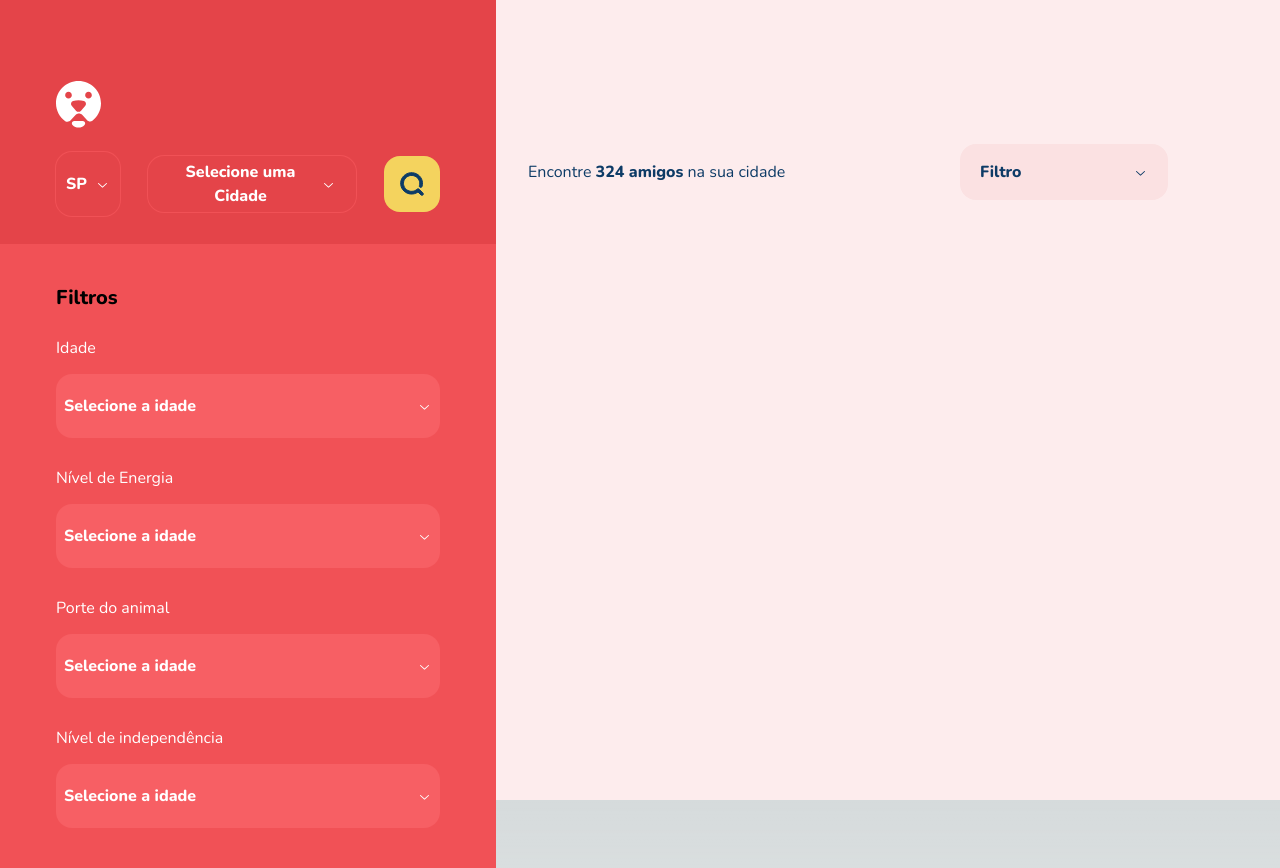
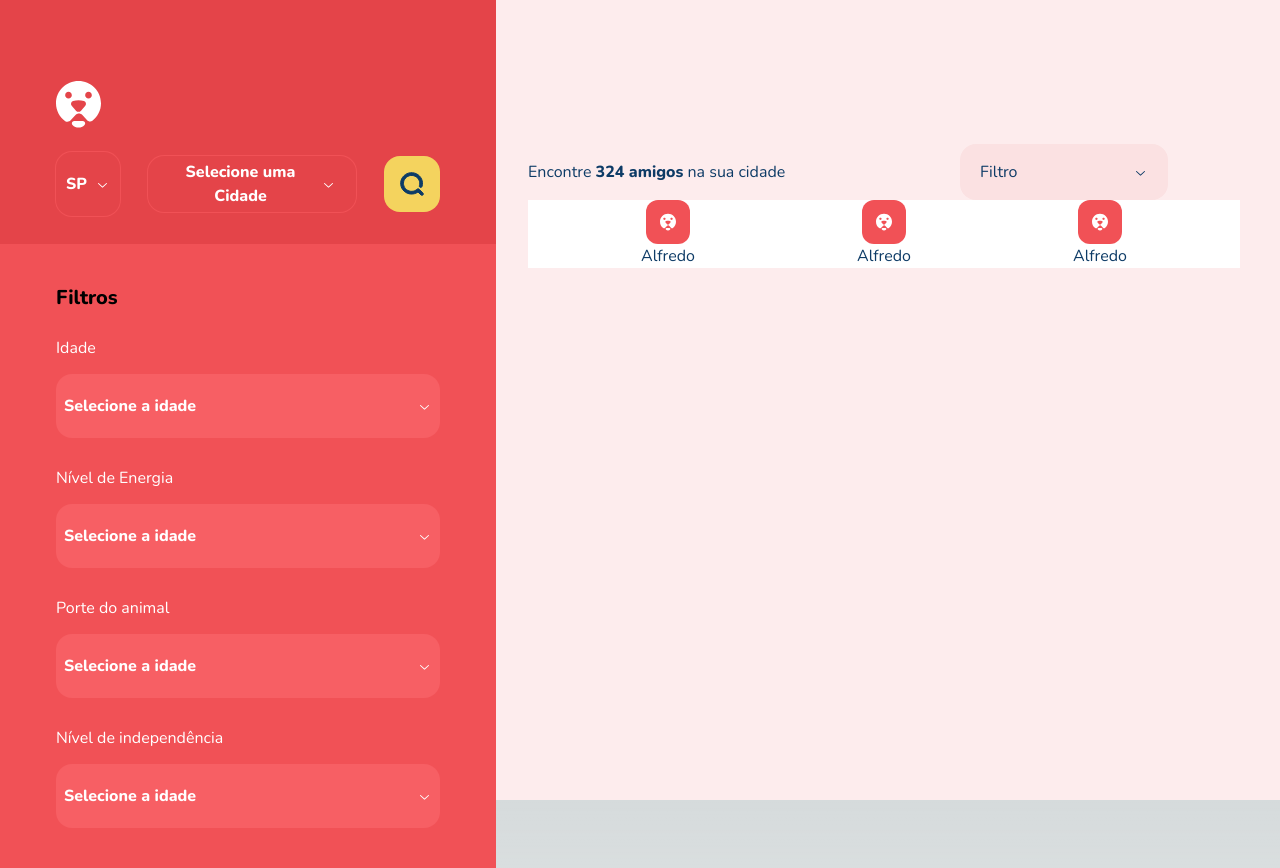
Before and after one commit to zJoaoMarcos/find-a-friend, a Next.js app: page /pets in a window 1280 px wide. Built offline with nearby package versions, Linux system fonts and the light colour scheme.

Commit message:
create pet card

```diff
--- a/src/app/pets/page.tsx
+++ b/src/app/pets/page.tsx
@@ -2,6 +2,7 @@
 
 import { Button } from "@/components/Button";
 import { Logo } from "@/components/Logo";
+import { PetCard } from "@/components/PetCard";
 import { SearchIcon } from "@/components/SearchIcon";
 import { Select, SelectItem } from "@/components/Select";
 import React from "react";
@@ -132,6 +133,12 @@ export default function Pets() {
               </SelectItem>
             </Select>
           </header>
+
+          <div className="grid grid-cols-3 gap-2 ">
+            <PetCard />
+            <PetCard />
+            <PetCard />
+          </div>
         </div>
       </section>
     </main>
--- /dev/null
+++ b/src/components/PetCard/PetAvatar.tsx
@@ -0,0 +1,9 @@
+import { Logo } from "../Logo";
+
+export function PetAvatar() {
+  return (
+    <div className="w-11 h-11 flex items-center justify-center p-3.5 rounded-xl bg-coral-500">
+      <Logo />
+    </div>
+  );
+}
--- /dev/null
+++ b/src/components/PetCard/index.tsx
@@ -0,0 +1,11 @@
+import { PetAvatar } from "./PetAvatar";
+
+export function PetCard() {
+  return (
+    <div className="w-[280px] bg-white flex flex-col items-center justify-center">
+      <PetAvatar />
+
+      Alfredo
+    </div>
+  )
+}
--- a/src/components/Select/index.tsx
+++ b/src/components/Select/index.tsx
@@ -30,7 +30,7 @@ const select = tv({
       },
       "filed-white-coral": {
         root: "text-white",
-        trigger: "bg-coral-100 text-navy-900",
+        trigger: "bg-coral-100 text-navy-900 font-normal",
         content: "bg-coral-100/90 text-navy-900",
       },
       "filed-light-coral": {
```
